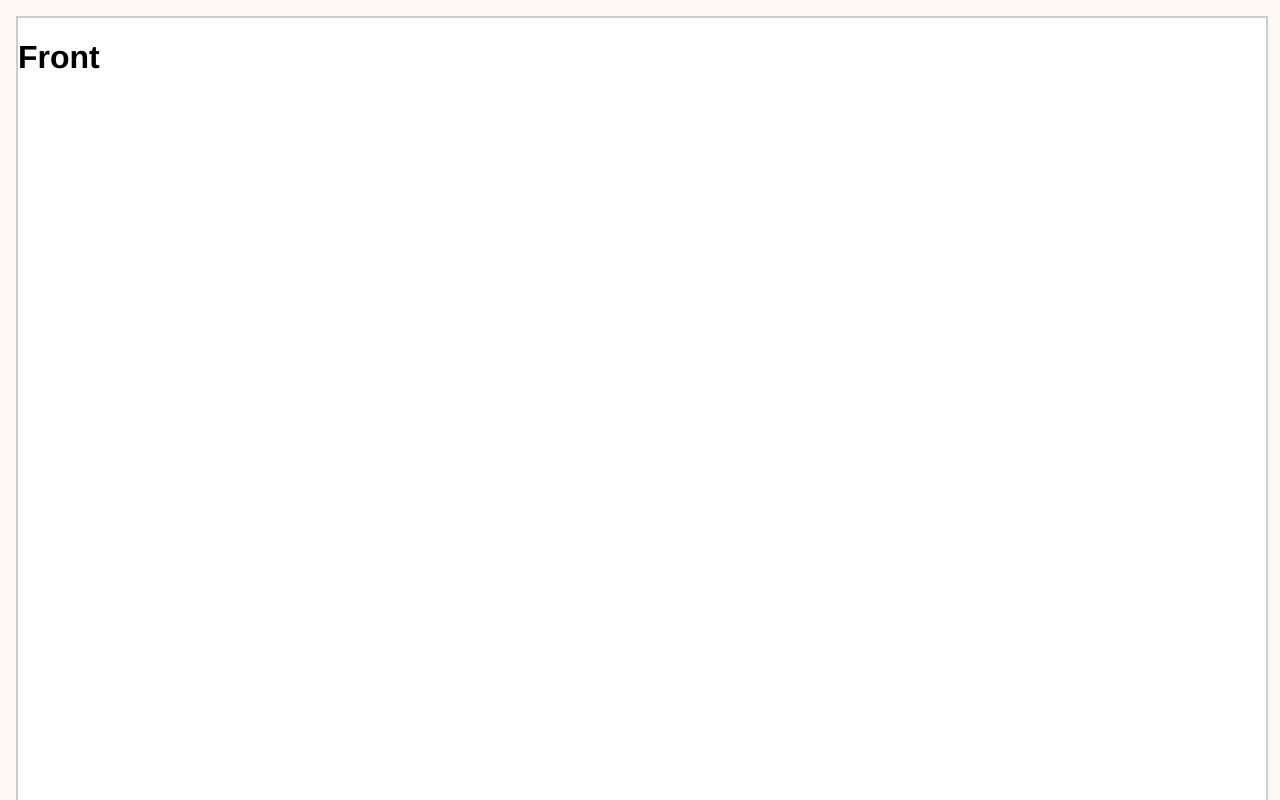
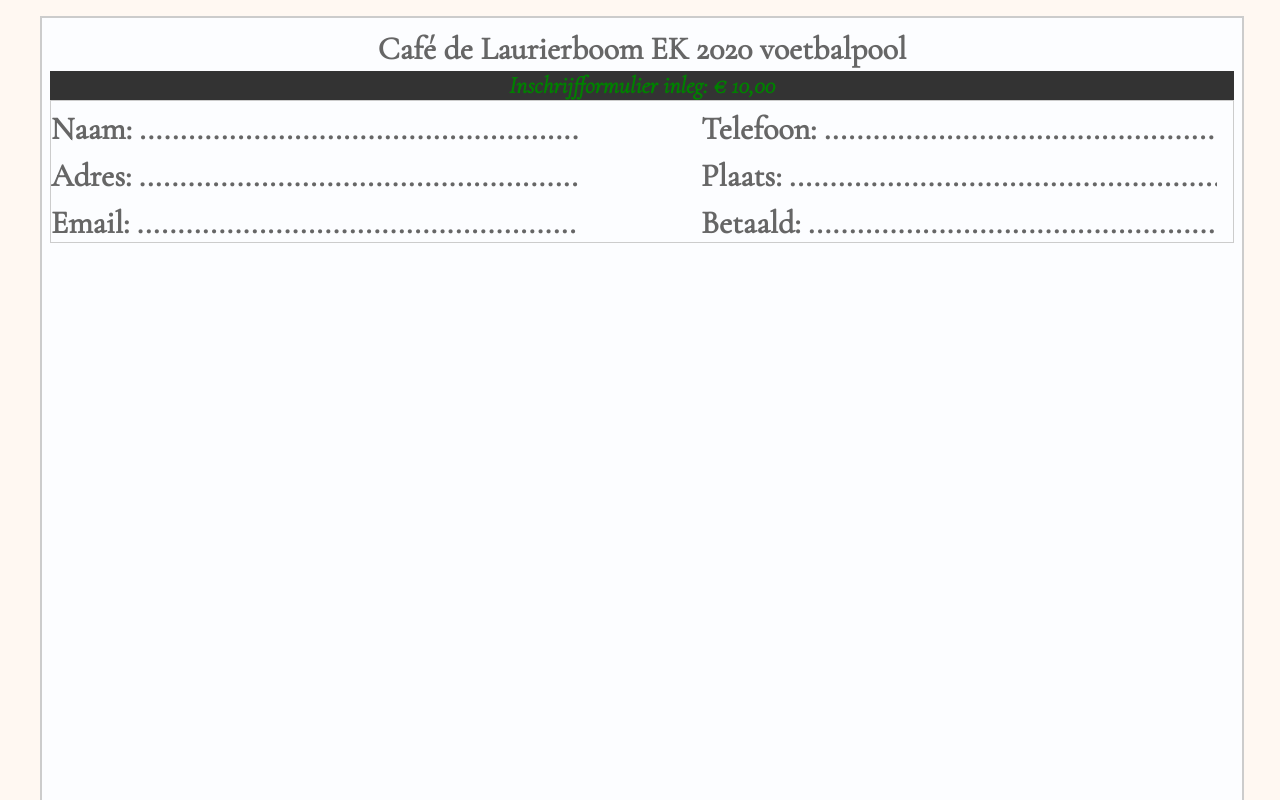
Before and after one commit to swapsCAPS/vbpool-frontend, a Vue app: page / in a window 1280 px wide. Shown: the top 800 px of the page. Built offline with nearby package versions, Linux system fonts and the light colour scheme.

Commit message:
main layout finished

```diff
--- a/src/App.vue
+++ b/src/App.vue
@@ -7,21 +7,25 @@
 import PoolForm from './components/PoolForm.vue'
 
 export default {
-  name: 'App',
+  name:       'App',
   components: {
+
     PoolForm,
-  }
+  },
 }
 </script>
 
 <style>
+@import url('https://fonts.googleapis.com/css?family=Gochi+Hand&display=swap');
+@import url('https://fonts.googleapis.com/css?family=Cormorant+Garamond:300,300i,400&display=swap');
 body {
   margin: 0 !important;
   padding: 0 !important;
   background-color: #fff8f2;
+  color: #666;
+  cursor: default;
 }
 #app {
-  font-family: Avenir, Helvetica, Arial, sans-serif;
   -webkit-font-smoothing: antialiased;
   -moz-osx-font-smoothing: grayscale;
   position: relative;
--- a/src/components/Back.vue
+++ b/src/components/Back.vue
@@ -1,11 +1,29 @@
 <template lang="pug">
-  div
-    h1 Back
+  .container
+    Header(
+      title="Wedstrijdvoorspellingen"
+    )
+    .explanation
+    .points
+    .table
+    .footer
+      h2 UITERLIJK INLEVEREN OP MAANDAG 8 JUNI 2020
 </template>
 
 <script>
+
+import Header from './Header'
+
 export default {
   name: 'Back',
+
+  components: {
+    Header,
+  },
+
+  props: {
+    disableInputs: Boolean,
+  },
 
   data: function () {
     return { }
@@ -13,8 +31,6 @@
 
   computed: {
   },
-
-  props: {},
 
   created () {
   },
@@ -26,4 +42,25 @@
 }
 </script>
 
-<style scoped></style>
+<style scoped>
+.container {
+  padding: 0.5rem;
+  height: 100%;
+}
+
+.footer {
+  position: absolute;
+  bottom: 2rem;
+  left: 0.5rem;
+  right: 0.5rem;
+}
+
+.footer h2 {
+  margin: 0 auto;
+  bottom: 1rem;
+  text-align: center;
+  background-color: #333;
+  color: white;
+  font-family: 'Alias', sans-serif;
+}
+</style>
--- a/src/components/Front.vue
+++ b/src/components/Front.vue
@@ -1,11 +1,65 @@
 <template lang="pug">
-  div
-    h1 Front
+  .container
+    Header(
+      title="Inschrijfformulier   inleg: € 10,00"
+    )
+    .user-info
+      .left
+        InfoInput(
+          title="Naam"
+          fieldName="name"
+          :isDisabled="disableInputs"
+        )
+        InfoInput(
+          title="Adres"
+          fieldName="address"
+          :isDisabled="disableInputs"
+        )
+        InfoInput(
+          title="Email"
+          fieldName="email"
+          :isDisabled="disableInputs"
+        )
+      .right
+        InfoInput(
+          title="Telefoon"
+          fieldName="phone"
+          :isDisabled="disableInputs"
+        )
+        InfoInput(
+          title="Plaats"
+          fieldName="city"
+          :isDisabled="disableInputs"
+        )
+        InfoInput(
+          title="Betaald"
+          fieldName="paid"
+          :isDisabled="disableInputs"
+        )
+    .instructions
+    .prizes
+    .groups
+    .eighth
+    .quarter
+    .half
+    .end
 </template>
 
 <script>
+import InfoInput from './InfoInput'
+import Header from './Header'
+
 export default {
   name: 'Front',
+
+  components: {
+    InfoInput,
+    Header,
+  },
+
+  props: {
+    disableInputs: Boolean,
+  },
 
   data: function () {
     return { }
@@ -14,16 +68,47 @@
   computed: {
   },
 
-  props: {},
-
-  created () {
-  },
-
-  destroyed () {
-  },
-
   methods: { },
 }
 </script>
 
-<style scoped></style>
+<style scoped>
+h1, h2, h3 {
+  margin: 0;
+}
+.container {
+  padding: 0.5rem;
+}
+
+.head {
+  font-family: 'Cormorant Garamond', serif;
+  font-weight: 300;
+}
+
+.head h1 {
+  text-align: center;
+  margin: 0.2rem 0;
+}
+
+.head h2 {
+  text-align: center;
+  background-color: #333;
+  color: green;
+  font-style: italic;
+}
+
+.user-info {
+  border: 1px solid #ccc;
+  overflow: hidden;
+}
+
+.user-info .left {
+  float: left;
+  width: 55%;
+}
+
+.user-info .right {
+  float: right;
+  width: 45%;
+}
+</style>
--- /dev/null
+++ b/src/components/Header.vue
@@ -0,0 +1,36 @@
+<template lang="pug">
+  .head
+    h1 Café de Laurierboom EK 2020 voetbalpool
+    h2 {{ title }}
+</template>
+
+<script>
+export default {
+  name:  'Header',
+  props: {
+    title: String,
+  },
+}
+</script>
+
+<style scoped>
+h1, h2, h3 {
+  margin: 0;
+}
+.head {
+  font-family: 'Cormorant Garamond', serif;
+  font-weight: 300;
+}
+
+.head h1 {
+  text-align: center;
+  margin: 0.2rem 0;
+}
+
+.head h2 {
+  text-align: center;
+  background-color: #333;
+  color: green;
+  font-style: italic;
+}
+</style>
--- /dev/null
+++ b/src/components/InfoInput.vue
@@ -0,0 +1,76 @@
+<template lang="pug">
+  .info-input-container
+    h1.title {{ title }}: ......................................................
+    .input-wrapper
+      h1.spacer {{ title }}:
+      input(
+        type="text"
+        :disabled="isDisabled"
+      )
+</template>
+
+<script>
+export default {
+  name: 'InfoInput',
+
+  props: {
+    title:      String,
+    fieldName:  String,
+    isDisabled: Boolean,
+  },
+
+  watch: {
+    isDisabled () {
+      console.log(this.isDisabled)
+    },
+  },
+}
+</script>
+
+<style scoped>
+h1, h2, h3 {
+  margin: 0 0;
+}
+.info-input-container {
+  position: relative;
+  margin-top: 0.5rem;
+  padding-right: 1rem;
+  font-family: 'Cormorant Garamond', serif;
+  font-weight: 300;
+}
+
+.info-input-container .title {
+  overflow: hidden;
+  white-space: nowrap;
+  cursor: default;
+}
+
+.input-wrapper {
+  position: absolute;
+  display: flex;
+  top: 0;
+  bottom: 0;
+  left: 0;
+  right: 0;
+}
+
+.input-wrapper .spacer {
+  float: left;
+  visibility: hidden;
+}
+
+.input-wrapper input {
+  position: relative;
+  color: black;
+  flex-grow: 0.8;
+  margin-left: 0.5rem;
+  bottom: 0.6rem;
+  border: 0;
+  height: 100%;
+  background-color: transparent;
+  font-size: 22pt;
+  font-family: 'Gochi Hand', cursive;
+
+}
+
+</style>
--- a/src/components/PoolForm.vue
+++ b/src/components/PoolForm.vue
@@ -6,12 +6,16 @@
         v-bind:class="{ rotate: rotated }"
       )
         .a4-front
-          Front
+          Front(
+            :disableInputs="!!rotated"
+          )
           span.zoz(
             v-on:click="doFlip"
           ) z.o.z
         .a4-back
-          Back
+          Back(
+            :disableInputs="!rotated"
+          )
           span.zoz(
             v-on:click="doFlip"
           ) z.o.z
@@ -33,23 +37,10 @@
   data: function () {
     return {
       rotated: false,
-      margin:  128,
-      window:  {
-        width:  0,
-        height: 0,
-      },
     }
   },
 
   computed: {
-    a4Size: function () {
-      const height = this.window.height - this.margin
-      const width  = height * 0.7070707
-      return {
-        height: `${height}px`,
-        width:  `${width}px`,
-      }
-    },
   },
 
   props: {},
@@ -91,10 +82,14 @@
 
 .a4 {
   position: absolute;
+  margin-left: auto;
+  margin-right: auto;
+  left: 0;
+  right: 0;
   top: 0;
   bottom: 0;
-  left: 0;
-  right: 0;
+  min-width: 740px;
+  max-width: 1200px;
   transition: transform 0.8s;
   transform-style: preserve-3d;
   transform-origin: center right;
```
Also changed, not shown: 1 other file (tests, documents, lock files or other folders).
